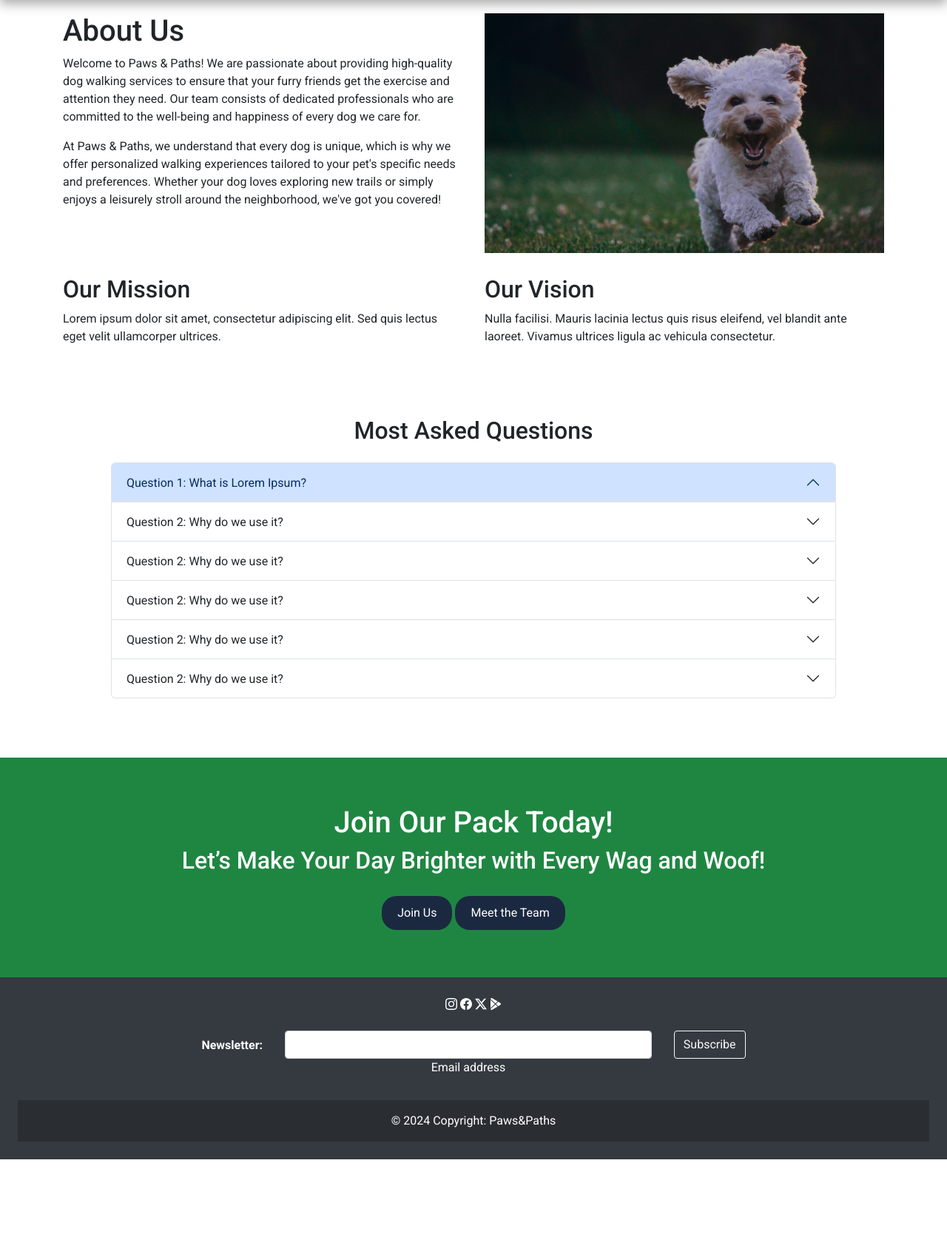
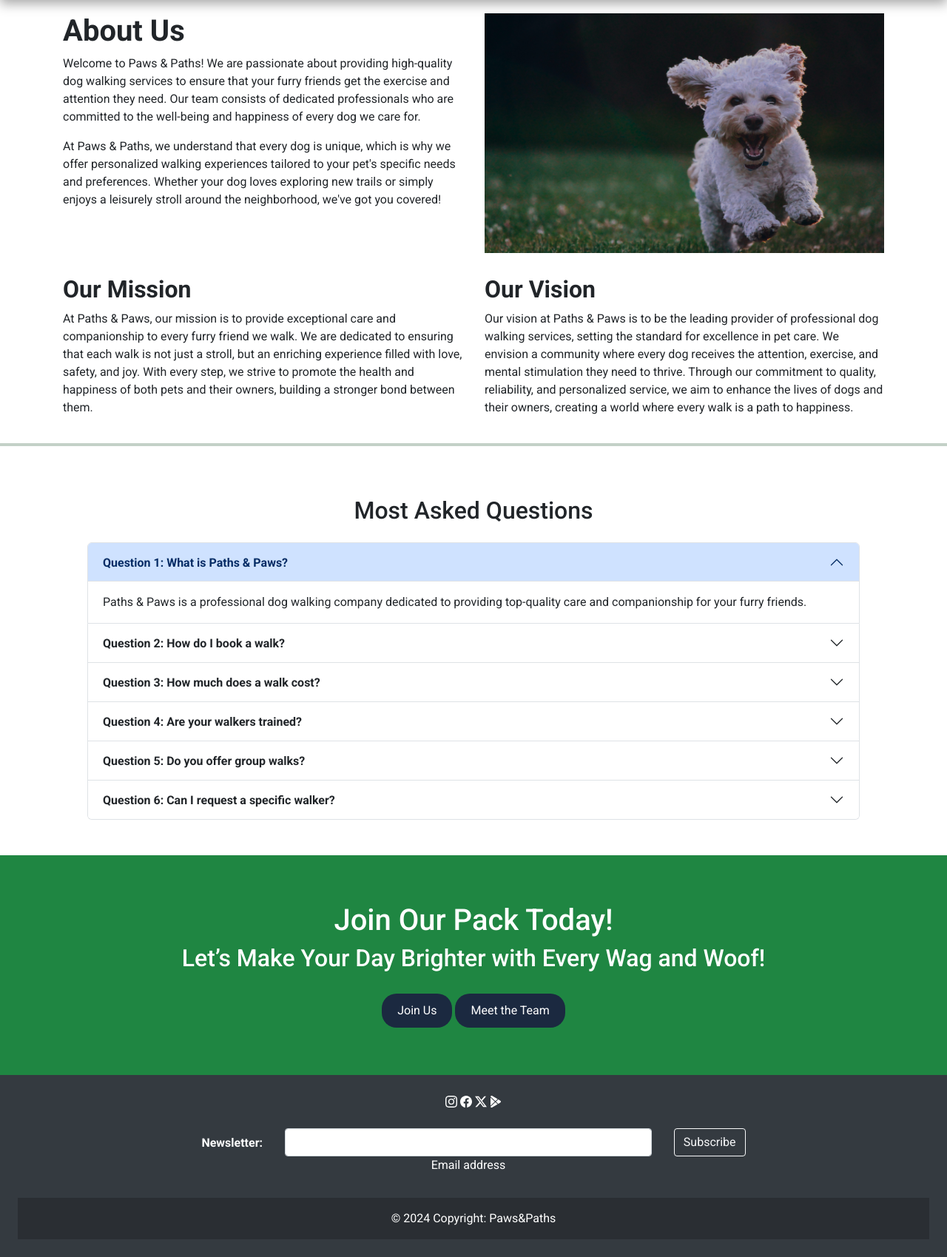
Before and after one commit to HeavenSide/Setnja_pasa, a PHP site: page /setnja/about.php in a window 1280 px wide. Shown: the part 62-1761 px from the top of the page at 74% size. Before the commit the page ends 1629 px from the top, so only its background shows below. Run offline with PHP 8.4, Linux system fonts and the light colour scheme.

Commit message:
Finished About page (flexible)

```diff
--- a/about.php
+++ b/about.php
@@ -1,13 +1,15 @@
 <?php
 include "navigation.php";
+session_start();
+
 ?>
 
-
+<div class="background-cont">
 <!-- About Us Content -->
 <div class="container section1" style="padding-top:80px">
     <div class="row">
         <div class="col-md-6">
-            <h1>About Us</h1>
+            <h1><b>About Us</b></h1>
             <p>Welcome to Paws & Paths! We are passionate about providing high-quality dog walking services to ensure that your furry friends get the exercise and attention they need. Our team consists of dedicated professionals who are committed to the well-being and happiness of every dog we care for.</p>
             <p>At Paws & Paths, we understand that every dog is unique, which is why we offer personalized walking experiences tailored to your pet's specific needs and preferences. Whether your dog loves exploring new trails or simply enjoys a leisurely stroll around the neighborhood, we've got you covered!</p>
         </div>
@@ -20,96 +22,99 @@ include "navigation.php";
 <section class="container" style="padding-top: 30px">
     <div class="row">
         <div class="col-md-6">
-            <h2>Our Mission</h2>
-            <p>Lorem ipsum dolor sit amet, consectetur adipiscing elit. Sed quis lectus eget velit ullamcorper ultrices.</p>
+            <h2><b>Our Mission</b></h2>
+            <p>At Paths & Paws, our mission is to provide exceptional care and companionship to every furry friend we walk. We are dedicated to ensuring that each walk is not just a stroll, but an enriching experience filled with love, safety, and joy. With every step, we strive to promote the health and happiness of both pets and their owners, building a stronger bond between them.</p>
         </div>
         <div class="col-md-6">
-            <h2>Our Vision</h2>
-            <p>Nulla facilisi. Mauris lacinia lectus quis risus eleifend, vel blandit ante laoreet. Vivamus ultrices ligula ac vehicula consectetur.</p>
+            <h2><b>Our Vision</b></h2>
+            <p>Our vision at Paths & Paws is to be the leading provider of professional dog walking services, setting the standard for excellence in pet care. We envision a community where every dog receives the attention, exercise, and mental stimulation they need to thrive. Through our commitment to quality, reliability, and personalized service, we aim to enhance the lives of dogs and their owners, creating a world where every walk is a path to happiness.</p>
         </div>
     </div>
 </section>
 
-<section class="container" style="padding: 5em">
+<hr style="border: none; height: 4px; background-color: #114823; margin: 20px 0;">
+
+<!-- Questions Form -->
+<section class="container" style="padding: 3em">
     <h2 class="text-center mb-4">Most Asked Questions</h2>
     <div class="accordion" id="faqAccordion">
         <div class="accordion-item">
             <h2 class="accordion-header" id="headingOne">
                 <button class="accordion-button" type="button" data-bs-toggle="collapse" data-bs-target="#collapseOne" aria-expanded="true" aria-controls="collapseOne">
-                    Question 1: What is Lorem Ipsum?
+                    <b>Question 1: What is Paths & Paws?</b>
                 </button>
             </h2>
-            <div id="collapseOne" class="accordion-collapse collapse" aria-labelledby="headingOne" data-bs-parent="#faqAccordion"><!-- mozda dodati show da se prvo pitanje odma prikaze -->
+            <div id="collapseOne" class="accordion-collapse collapse show" aria-labelledby="headingOne" data-bs-parent="#faqAccordion">
                 <div class="accordion-body">
-                    Lorem ipsum dolor sit amet, consectetur adipiscing elit. Sed quis lectus eget velit ullamcorper ultrices.
+                    Paths & Paws is a professional dog walking company dedicated to providing top-quality care and companionship for your furry friends.
                 </div>
             </div>
         </div>
         <div class="accordion-item">
-            <h2 class="accordion-header" id="headingOne">
+            <h2 class="accordion-header" id="headingTwo">
                 <button class="accordion-button collapsed" type="button" data-bs-toggle="collapse" data-bs-target="#collapseTwo" aria-expanded="false" aria-controls="collapseTwo">
-                    Question 2: Why do we use it?
+                   <b>Question 2: How do I book a walk?</b>
                 </button>
             </h2>
             <div id="collapseTwo" class="accordion-collapse collapse" aria-labelledby="headingTwo" data-bs-parent="#faqAccordion">
                 <div class="accordion-body">
-                    Nulla facilisi. Mauris lacinia lectus quis risus eleifend, vel blandit ante laoreet. Vivamus ultrices ligula ac vehicula consectetur.
+                    Booking a walk with Paths & Paws is easy! Simply visit our website and fill out the booking form with your details and preferred walk time.
                 </div>
             </div>
         </div>
         <div class="accordion-item">
-            <h2 class="accordion-header" id="headingOne">
-                <button class="accordion-button collapsed" type="button" data-bs-toggle="collapse" data-bs-target="#collapseThree" aria-expanded="false" aria-controls="collapseTwo">
-                    Question 2: Why do we use it?
+            <h2 class="accordion-header" id="headingThree">
+                <button class="accordion-button collapsed" type="button" data-bs-toggle="collapse" data-bs-target="#collapseThree" aria-expanded="false" aria-controls="collapseThree">
+                    <b>Question 3: How much does a walk cost?</b>
                 </button>
             </h2>
-            <div id="collapseThree" class="accordion-collapse collapse" aria-labelledby="headingTwo" data-bs-parent="#faqAccordion">
+            <div id="collapseThree" class="accordion-collapse collapse" aria-labelledby="headingThree" data-bs-parent="#faqAccordion">
                 <div class="accordion-body">
-                    Nulla facilisi. Mauris lacinia lectus quis risus eleifend, vel blandit ante laoreet. Vivamus ultrices ligula ac vehicula consectetur.
+                    The cost of a walk with Paths & Paws depends on the duration and location of the walk. Please visit our pricing page for more information.
                 </div>
             </div>
         </div>
         <div class="accordion-item">
-            <h2 class="accordion-header" id="headingOne">
-                <button class="accordion-button collapsed" type="button" data-bs-toggle="collapse" data-bs-target="#collapseFour" aria-expanded="false" aria-controls="collapseTwo">
-                    Question 2: Why do we use it?
+            <h2 class="accordion-header" id="headingFour">
+                <button class="accordion-button collapsed" type="button" data-bs-toggle="collapse" data-bs-target="#collapseFour" aria-expanded="false" aria-controls="collapseFour">
+                    <b>Question 4: Are your walkers trained?</b>
                 </button>
             </h2>
-            <div id="collapseFour" class="accordion-collapse collapse" aria-labelledby="headingTwo" data-bs-parent="#faqAccordion">
+            <div id="collapseFour" class="accordion-collapse collapse" aria-labelledby="headingFour" data-bs-parent="#faqAccordion">
                 <div class="accordion-body">
-                    Nulla facilisi. Mauris lacinia lectus quis risus eleifend, vel blandit ante laoreet. Vivamus ultrices ligula ac vehicula consectetur.
+                    Yes, all of our walkers are trained professionals who have undergone rigorous training in dog handling, safety, and behavior.
                 </div>
             </div>
         </div>
         <div class="accordion-item">
-            <h2 class="accordion-header" id="headingOne">
-                <button class="accordion-button collapsed" type="button" data-bs-toggle="collapse" data-bs-target="#collapseFive" aria-expanded="false" aria-controls="collapseTwo">
-                    Question 2: Why do we use it?
+            <h2 class="accordion-header" id="headingFive">
+                <button class="accordion-button collapsed" type="button" data-bs-toggle="collapse" data-bs-target="#collapseFive" aria-expanded="false" aria-controls="collapseFive">
+                   <b> Question 5: Do you offer group walks?</b>
                 </button>
             </h2>
-            <div id="collapseFive" class="accordion-collapse collapse" aria-labelledby="headingTwo" data-bs-parent="#faqAccordion">
+            <div id="collapseFive" class="accordion-collapse collapse" aria-labelledby="headingFive" data-bs-parent="#faqAccordion">
                 <div class="accordion-body">
-                    Nulla facilisi. Mauris lacinia lectus quis risus eleifend, vel blandit ante laoreet. Vivamus ultrices ligula ac vehicula consectetur.
+                    Yes, we offer group walks for dogs who enjoy socializing with other furry friends. Group walks are a great way for dogs to exercise and socialize in a safe environment.
                 </div>
             </div>
         </div>
         <div class="accordion-item">
-            <h2 class="accordion-header" id="headingOne">
-                <button class="accordion-button collapsed" type="button" data-bs-toggle="collapse" data-bs-target="#collapseSix" aria-expanded="false" aria-controls="collapseTwo">
-                    Question 2: Why do we use it?
+            <h2 class="accordion-header" id="headingSix">
+                <button class="accordion-button collapsed" type="button" data-bs-toggle="collapse" data-bs-target="#collapseSix" aria-expanded="false" aria-controls="collapseSix">
+                    <b>Question 6: Can I request a specific walker?</b>
                 </button>
             </h2>
-            <div id="collapseSix" class="accordion-collapse collapse" aria-labelledby="headingTwo" data-bs-parent="#faqAccordion">
+            <div id="collapseSix" class="accordion-collapse collapse" aria-labelledby="headingSix" data-bs-parent="#faqAccordion">
                 <div class="accordion-body">
-                    Nulla facilisi. Mauris lacinia lectus quis risus eleifend, vel blandit ante laoreet. Vivamus ultrices ligula ac vehicula consectetur.
+                    Yes, you can request a specific walker when booking your walk with us. We will do our best to accommodate your request based on availability.
                 </div>
             </div>
         </div>
-
     </div>
 </section>
 
 
+</div>
 
 <?php
 include "promotion.php";
```
